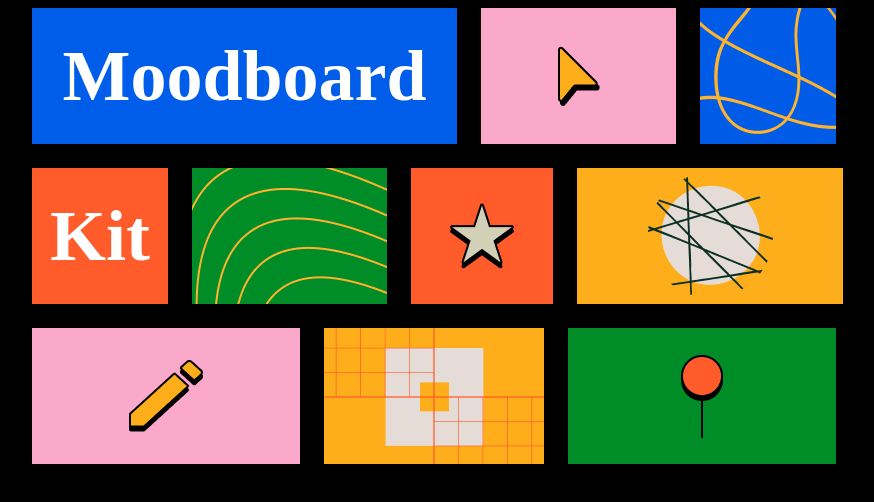
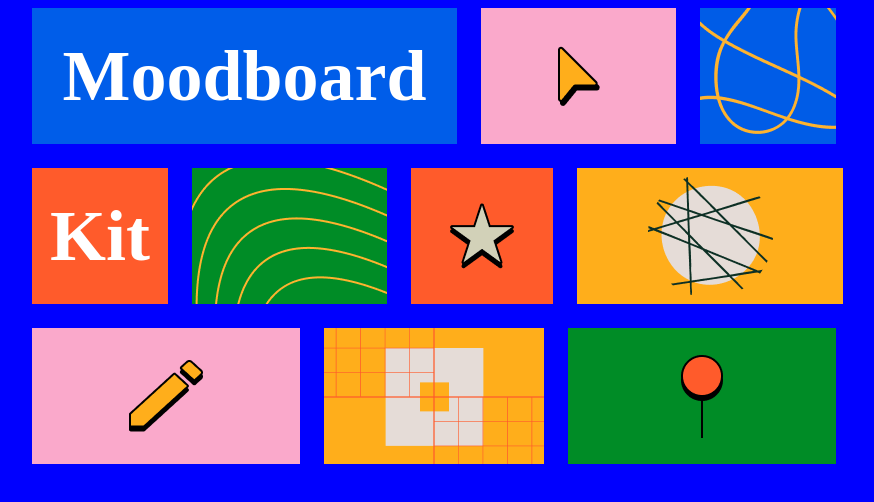
Before and after one commit to aslan0595/inopilis, a plain HTML site: page inopilis/index.html in a window 1280 px wide. Shown: the whole page, without its empty margins (190-1064 px from the left). Drawn offline with Linux system fonts and the light colour scheme.

Commit message:
Update style.css
background

```diff
--- a/inopilis/css/style.css
+++ b/inopilis/css/style.css
@@ -1,6 +1,6 @@
 *
 {
-  background: #000;
+  background: blue;
 }
 section
 {
```
